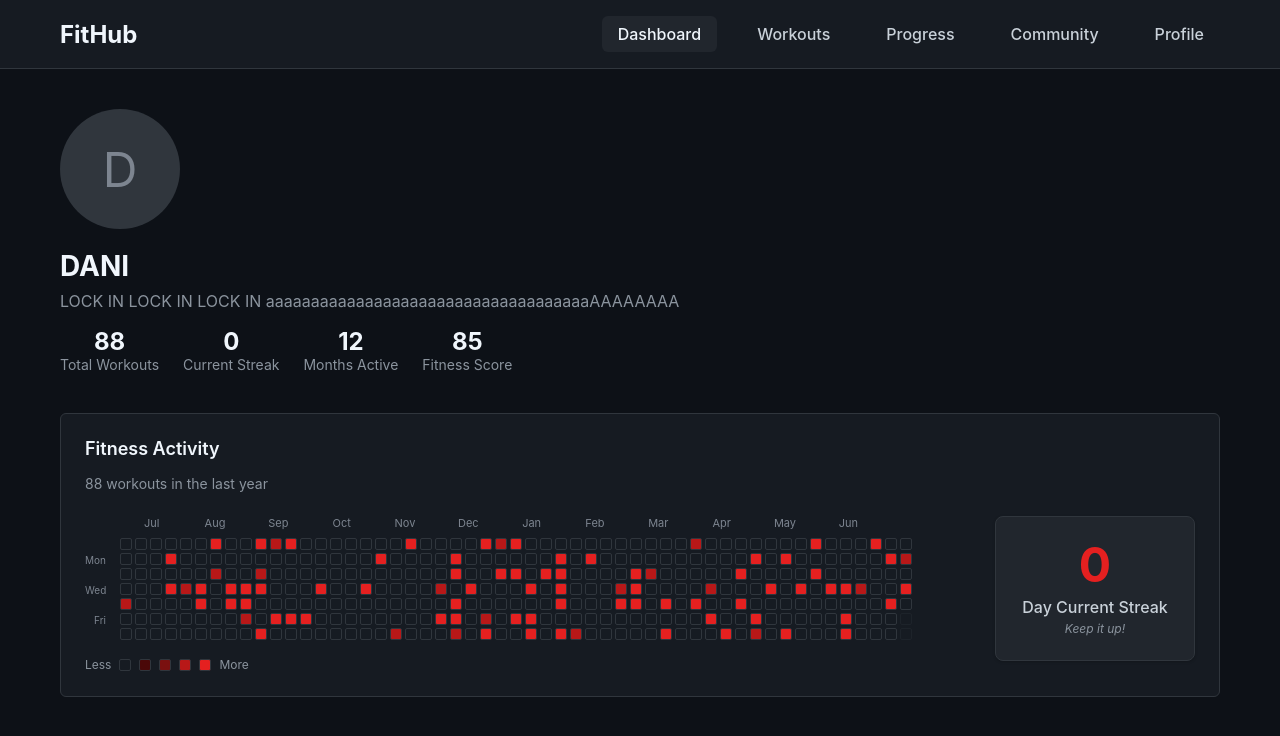
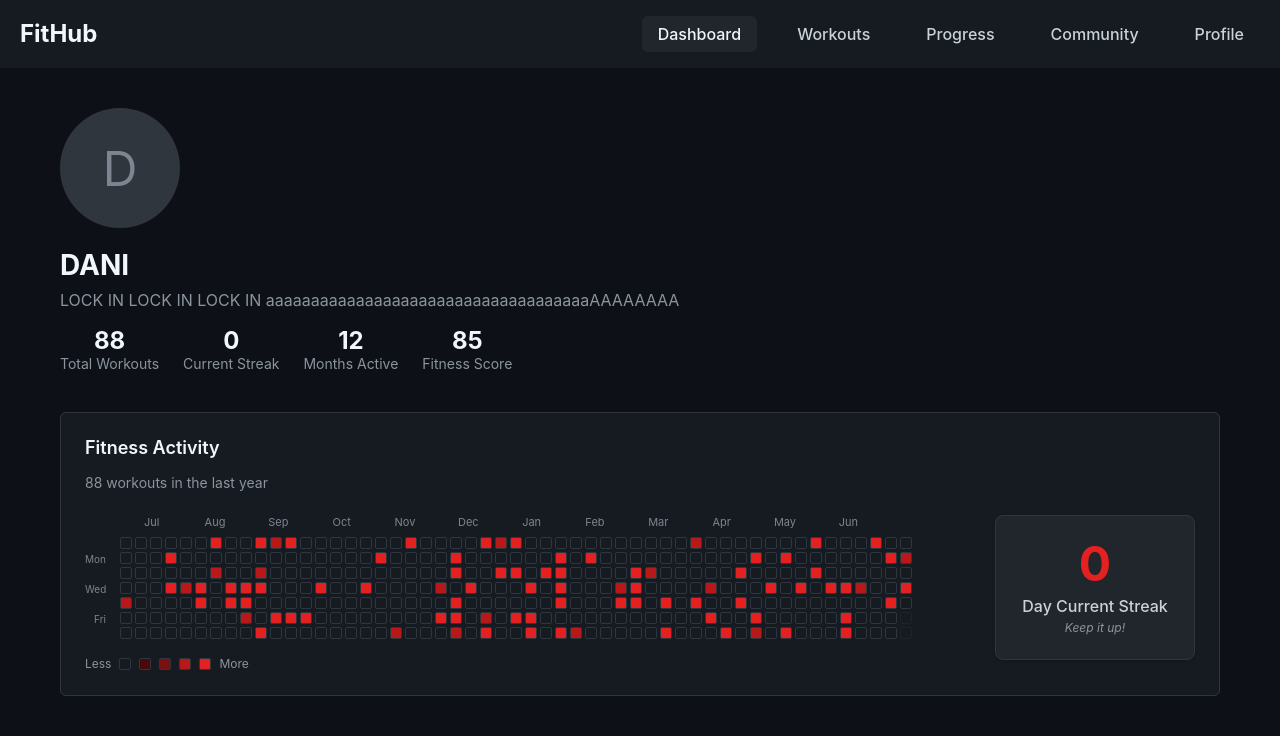
Before and after one commit to danielledonnelly/fithub, a React (Create React App) app: page / in a window 1280 px wide. Shown: the top 736 px of the page. Built offline with nearby package versions, Linux system fonts and the light colour scheme.

Commit message:
get tailwinded idiot

```diff
--- a/package.json
+++ b/package.json
@@ -35,5 +35,10 @@
       "last 1 firefox version",
       "last 1 safari version"
     ]
+  },
+  "devDependencies": {
+    "autoprefixer": "^10.4.16",
+    "postcss": "^8.4.31",
+    "tailwindcss": "^3.3.0"
   }
 }
--- /dev/null
+++ b/postcss.config.js
@@ -0,0 +1,7 @@
+module.exports = {
+  plugins: [
+    require('tailwindcss/nesting'),
+    require('tailwindcss'),
+    require('autoprefixer'),
+  ],
+}
--- a/src/components/Header.js
+++ b/src/components/Header.js
@@ -5,38 +5,43 @@ const Header = () => {
   const location = useLocation();
 
   return (
-    <header className="header">
-      <div className="container">
-        <div className="header-content">
-          <Link to="/" className="logo">FitHub</Link>
-          <nav className="nav">
+    <header className="bg-[#161b22] border-b border-[#30363d] py-4">
+      <div className="max-w-7xl mx-auto px-5">
+        <div className="flex items-center justify-between">
+          <Link to="/" className="text-2xl font-bold text-[#f0f6fc] no-underline">FitHub</Link>
+          <nav className="flex gap-6">
             <Link
               to="/"
-              className={`nav-link ${location.pathname === '/' ? 'active' : ''}`}
+              className={`text-[#c9d1d9] no-underline font-medium px-4 py-2 rounded-md transition-colors duration-200
+                ${location.pathname === '/' ? 'bg-[#21262d] text-[#f0f6fc]' : 'hover:bg-[#21262d] hover:text-[#f0f6fc]'}`}
             >
               Dashboard
             </Link>
             <Link
               to="/workouts"
-              className={`nav-link ${location.pathname === '/workouts' ? 'active' : ''}`}
+              className={`text-[#c9d1d9] no-underline font-medium px-4 py-2 rounded-md transition-colors duration-200
+                ${location.pathname === '/workouts' ? 'bg-[#21262d] text-[#f0f6fc]' : 'hover:bg-[#21262d] hover:text-[#f0f6fc]'}`}
             >
               Workouts
             </Link>
             <Link
               to="/progress"
-              className={`nav-link ${location.pathname === '/progress' ? 'active' : ''}`}
+              className={`text-[#c9d1d9] no-underline font-medium px-4 py-2 rounded-md transition-colors duration-200
+                ${location.pathname === '/progress' ? 'bg-[#21262d] text-[#f0f6fc]' : 'hover:bg-[#21262d] hover:text-[#f0f6fc]'}`}
             >
               Progress
             </Link>
             <Link
               to="/community"
-              className={`nav-link ${location.pathname === '/community' ? 'active' : ''}`}
+              className={`text-[#c9d1d9] no-underline font-medium px-4 py-2 rounded-md transition-colors duration-200
+                ${location.pathname === '/community' ? 'bg-[#21262d] text-[#f0f6fc]' : 'hover:bg-[#21262d] hover:text-[#f0f6fc]'}`}
             >
               Community
             </Link>
             <Link
               to="/profile"
-              className={`nav-link ${location.pathname === '/profile' ? 'active' : ''}`}
+              className={`text-[#c9d1d9] no-underline font-medium px-4 py-2 rounded-md transition-colors duration-200
+                ${location.pathname === '/profile' ? 'bg-[#21262d] text-[#f0f6fc]' : 'hover:bg-[#21262d] hover:text-[#f0f6fc]'}`}
             >
               Profile
             </Link>
--- a/src/index.css
+++ b/src/index.css
@@ -1,3 +1,8 @@
+@tailwind base;
+@tailwind components;
+@tailwind utilities;
+
+/* Custom styles */
 body {
   margin: 0;
   font-family: -apple-system, BlinkMacSystemFont, 'Segoe UI', 'Roboto', 'Oxygen',
@@ -22,49 +27,6 @@ code {
   max-width: 1200px;
   margin: 0 auto;
   padding: 0 20px;
-}
-
-.header {
-  background-color: #161b22;
-  border-bottom: 1px solid #30363d;
-  padding: 16px 0;
-}
-
-.header-content {
-  display: flex;
-  align-items: center;
-  justify-content: space-between;
-}
-
-.logo {
-  font-size: 24px;
-  font-weight: bold;
-  color: #f0f6fc;
-  text-decoration: none;
-}
-
-.nav {
-  display: flex;
-  gap: 24px;
-}
-
-.nav-link {
-  color: #c9d1d9;
-  text-decoration: none;
-  font-weight: 500;
-  padding: 8px 16px;
-  border-radius: 6px;
-  transition: background-color 0.2s;
-}
-
-.nav-link:hover {
-  background-color: #21262d;
-  color: #f0f6fc;
-}
-
-.nav-link.active {
-  background-color: #21262d;
-  color: #f0f6fc;
 }
 
 .main-content {
--- /dev/null
+++ b/tailwind.config.js
@@ -0,0 +1,14 @@
+/** @type {import('tailwindcss').Config} */
+module.exports = {
+  content: [
+    "./src/**/*.{js,jsx,ts,tsx}",
+    "./public/index.html"
+  ],
+  theme: {
+    extend: {},
+  },
+  plugins: [],
+  corePlugins: {
+    preflight: false,
+  }
+}
```
Also changed, not shown: 1 other file (tests, documents, lock files or other folders).
